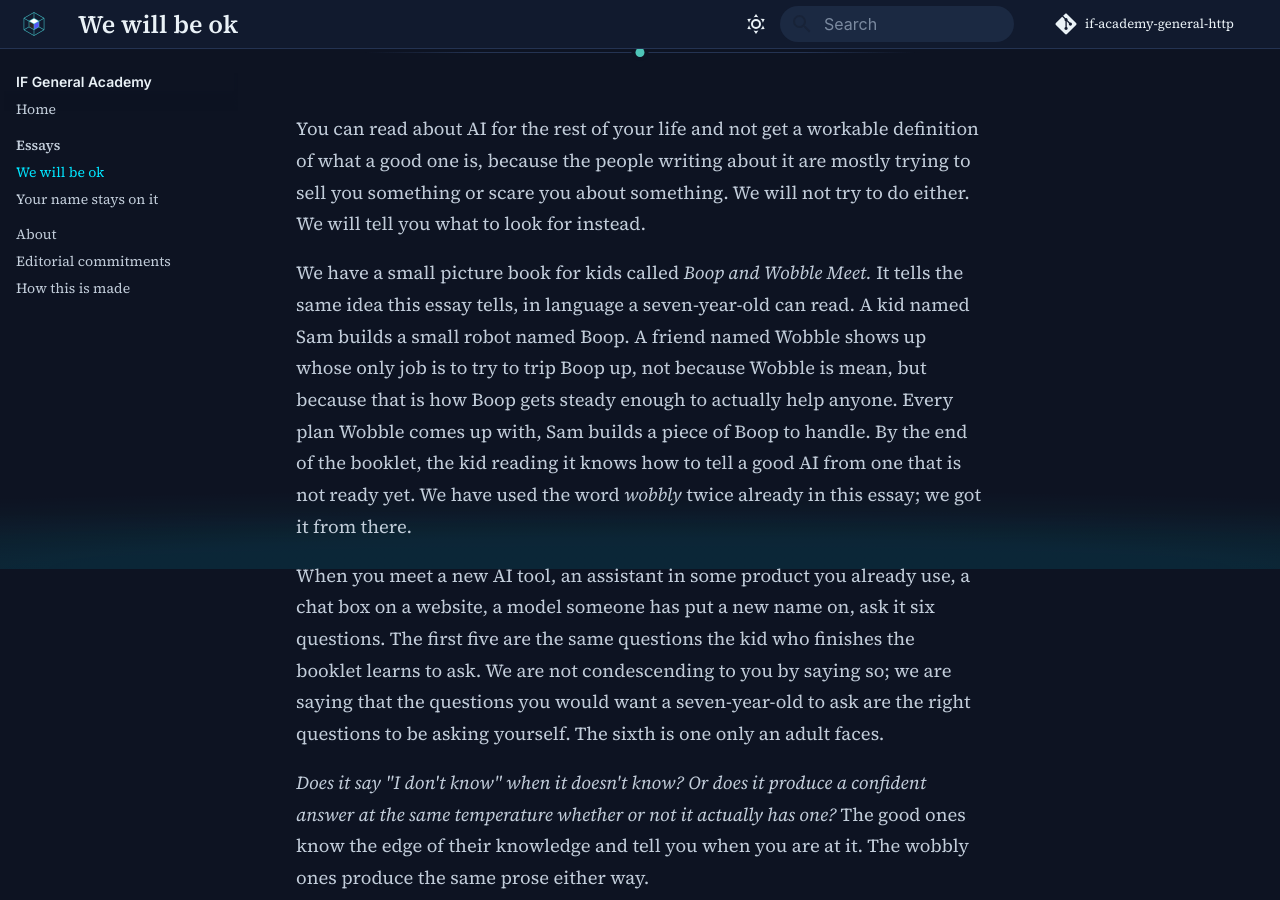
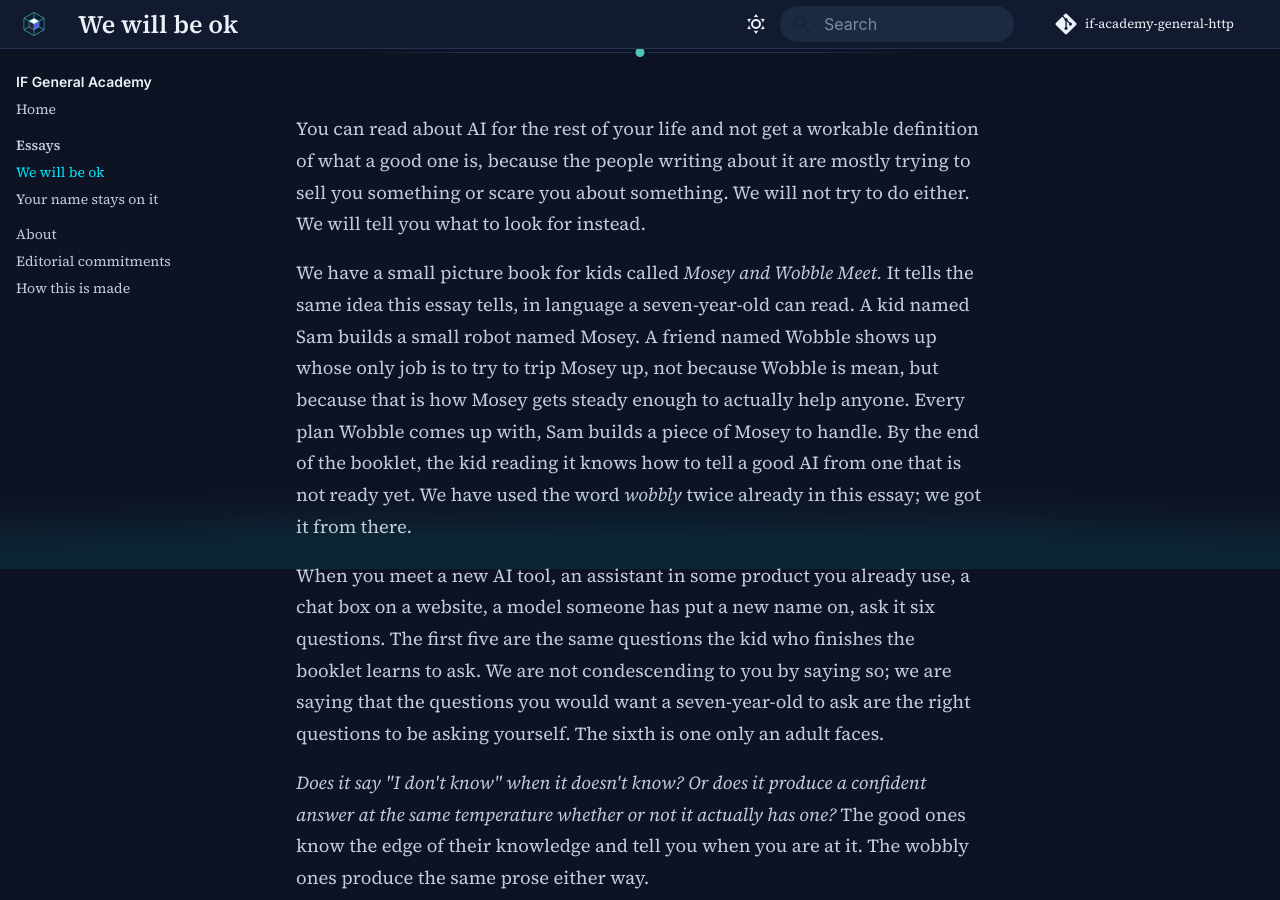
Before and after one commit to ImmersiveFusion/if-academy-general-http, an MkDocs documentation site: the page built from docs/essays/we-will-be-ok/index.md, in a window 1280 px wide and 900 px high, scrolled down 3031 px. Built offline with MkDocs 1.6.1 and Material for MkDocs 9.7.7, drawn with Linux system fonts in a browser that asks for light colours; some web fonts are replaced; comment, search, counter and statistics services are not loaded; some of the changed text lies outside the part shown.

Commit message:
Rename Boop to Mosey in general-tier essays and About
The kids-tier companion character was renamed Boop to Mosey
(trademark clearance: "Boop" collides with the Betty Boop
portfolio). This updates the general-tier surfaces that reference
the kids booklet by name or character:

- we-will-be-ok: companion-booklet paragraph rewritten for Mosey,
  plus the "Sam-and-Mosey" footer reference
- about, your-name-stays-on-it: booklet title and character name

Booklet title is now "Mosey and Wobble Meet". The homepage and
footer trademark notice landed in a prior commit (24a6b3b).

Co-Authored-By: Claude Opus 4.8 (1M context) <noreply@anthropic.com>

```diff
--- a/docs/essays/we-will-be-ok/index.md
+++ b/docs/essays/we-will-be-ok/index.md
@@ -44,7 +44,7 @@ This is the move worth practicing. *I will use the AI to do the part of the work
 
 You can read about AI for the rest of your life and not get a workable definition of what a good one is, because the people writing about it are mostly trying to sell you something or scare you about something. We will not try to do either. We will tell you what to look for instead.
 
-We have a small picture book for kids called *Boop and Wobble Meet.* It tells the same idea this essay tells, in language a seven-year-old can read. A kid named Sam builds a small robot named Boop. A friend named Wobble shows up whose only job is to try to trip Boop up, not because Wobble is mean, but because that is how Boop gets steady enough to actually help anyone. Every plan Wobble comes up with, Sam builds a piece of Boop to handle. By the end of the booklet, the kid reading it knows how to tell a good AI from one that is not ready yet. We have used the word *wobbly* twice already in this essay; we got it from there.
+We have a small picture book for kids called *Mosey and Wobble Meet.* It tells the same idea this essay tells, in language a seven-year-old can read. A kid named Sam builds a small robot named Mosey. A friend named Wobble shows up whose only job is to try to trip Mosey up, not because Wobble is mean, but because that is how Mosey gets steady enough to actually help anyone. Every plan Wobble comes up with, Sam builds a piece of Mosey to handle. By the end of the booklet, the kid reading it knows how to tell a good AI from one that is not ready yet. We have used the word *wobbly* twice already in this essay; we got it from there.
 
 When you meet a new AI tool, an assistant in some product you already use, a chat box on a website, a model someone has put a new name on, ask it six questions. The first five are the same questions the kid who finishes the booklet learns to ask. We are not condescending to you by saying so; we are saying that the questions you would want a seven-year-old to ask are the right questions to be asking yourself. The sixth is one only an adult faces.
 
@@ -68,4 +68,4 @@ We will be ok. The work we are losing was always going to be lost to something.
 
 *by Immersive Fusion. Essays. Dated 2026-05-28.*
 
-*If the Sam-and-Boop part of this essay made you think* *I want my kid to know this**, the booklet itself is at* *[kids.immersivefusion.academy](https://kids.immersivefusion.academy)**. It is free to read, free to print, and was written for kids and the adults who read with them. Our editorial commitments, what we publish, what we don't, how we handle mistakes, are on the [About](../../about.md) page.*
+*If the Sam-and-Mosey part of this essay made you think* *I want my kid to know this**, the booklet itself is at* *[kids.immersivefusion.academy](https://kids.immersivefusion.academy)**. It is free to read, free to print, and was written for kids and the adults who read with them. Our editorial commitments, what we publish, what we don't, how we handle mistakes, are on the [About](../../about.md) page.*
```
Also changed, not shown: docs/about.md (+1 -1 lines), docs/essays/your-name-stays-on-it/index.md (+1 -1 lines).
